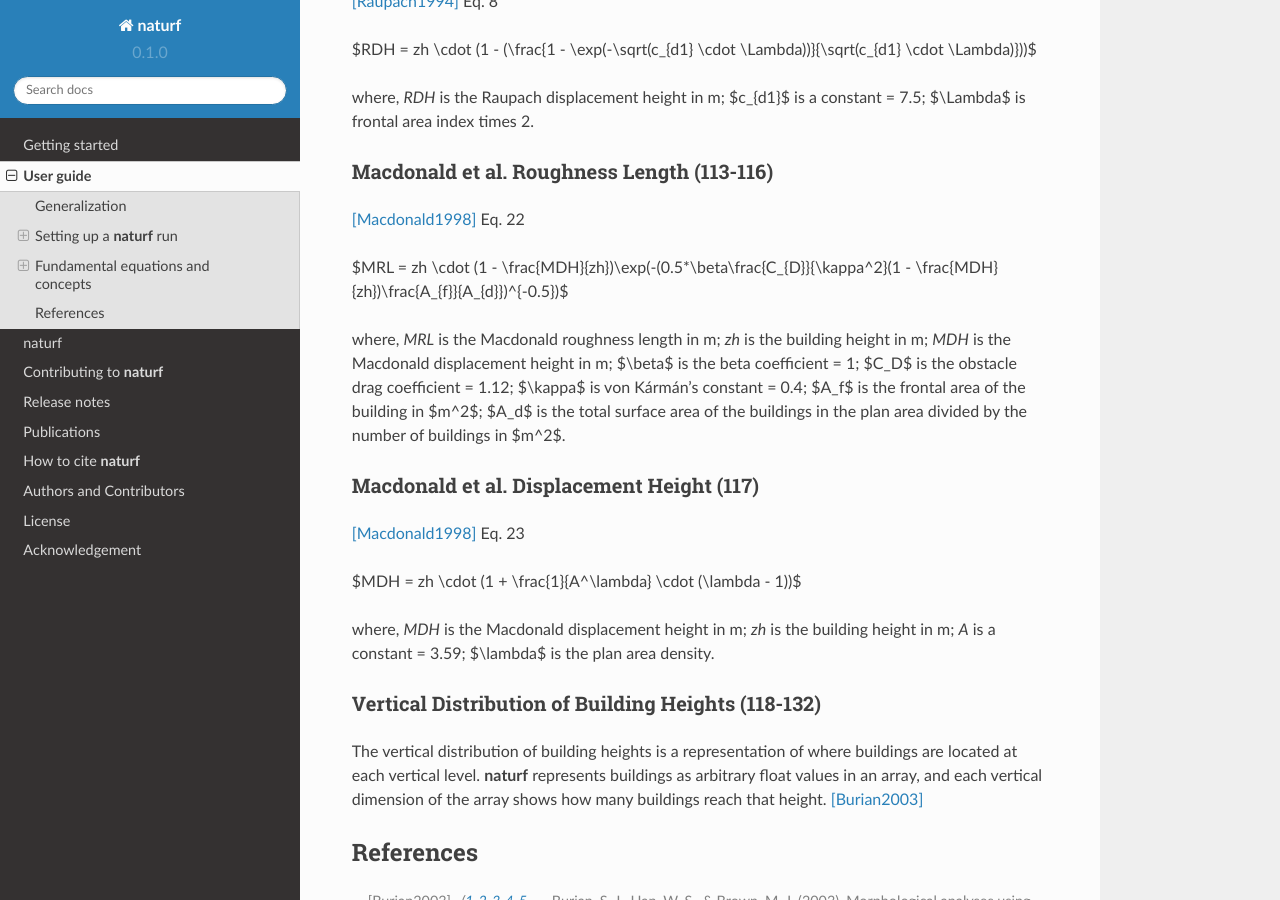
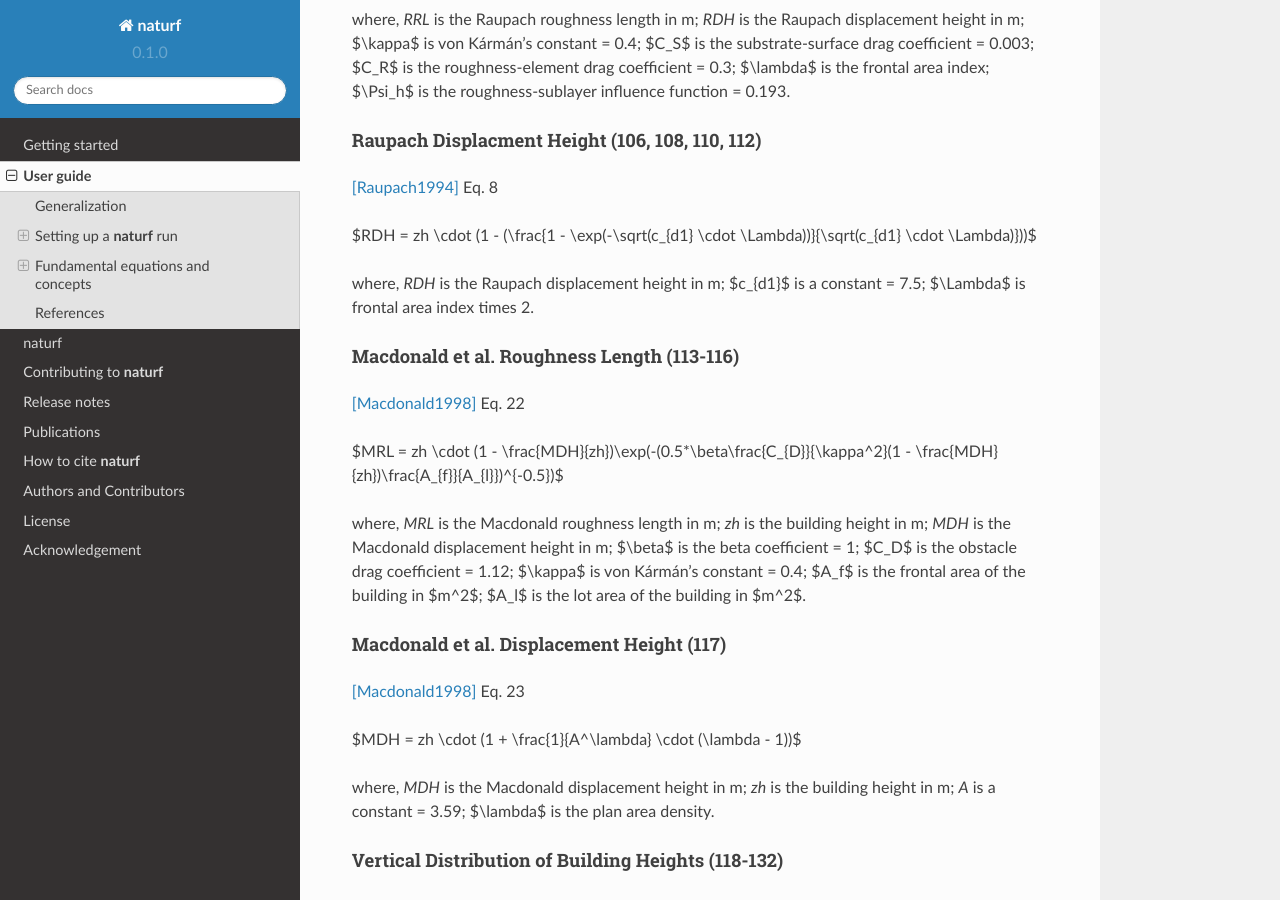
Before and after one commit to IMMM-SFA/naturf, a Sphinx documentation site: the page built from docs/source/user_guide.rst, in a window 1280 px wide and 900 px high, scrolled down 6457 px. Built offline with Sphinx 7.4.7 and the Read the Docs theme 2.0.0, drawn with Linux system fonts in a browser that asks for light colours; formulas are drawn with MathJax 3; some of the changed lines change nothing that is shown; some of the changed text lies outside the part shown.

Commit message:
add lot area, reorganize equations #111

```diff
--- a/docs/source/user_guide.rst
+++ b/docs/source/user_guide.rst
@@ -97,16 +97,15 @@
 Fundamental equations and concepts
 ----------------------------------
 
-The following are the urban parameters calculated by **naturf**.
+Supporting Parameters
+~~~~~~~~~~~~~~~~~~~~~
 
-Concepts/Definitions
-~~~~~~~~~~~~~~~~~~~~
+The following parameters/concepts are not output from **naturf** by default, but they contribute to the calculation of the output parameters.
 
 Plan Area
 ^^^^^^^^^
 
 When calculating parameters, **naturf** creates a buffer around each target building called the plan (or dilated) area. Each building has its own plan area which identifies neighbors to that target building which are important for the calculation of parameters. For the parameter definitions below, *total plan area* refers to the area of that buffer around the target building, while *building plan area* refers to the sum of building footprints within the *total plan area*. *Total plan area* should always be a larger value than the *building plan area*.
-
 
 Frontal Length
 ^^^^^^^^^^^^^^
@@ -118,14 +117,22 @@
 
 For the urban parameters calculated by **naturf**, frontal area refers to the wall area perpendicular to a given direction for all buildings within the target building's total plan area.
 
-Assumptions
-^^^^^^^^^^^
+Lot Area
+^^^^^^^^
+
+For the urban parameters calculated by **naturf**, lot area refers to the total surface area of all buildings
+within a given building's total plan area divided by the number of buildings in the total plan area.
+
+Building Height Limit
+^^^^^^^^^^^^^^^^^^^^^
 
 Following NUDAPT, **naturf** bins building heights into five meter increments from 0 to 75 meters. Any building with a height greater than 75 meters is considered as ending at 75 meters.
 
+Output Parameters
+~~~~~~~~~~~~~~~~~
 
 Frontal Area Density (1-60)
-~~~~~~~~~~~~~~~~~~~~~~~~~~~
+^^^^^^^^^^^^^^^^^^^^^^^^^^^
 
 Frontal area density is the frontal area at a certain height increment divided by the total plan area. **naturf** calculates frontal area density from the four cardinal directions (east, north, west, south) and at 5 meter increments from ground level to 75 meters. Parameters 1-15 represent the north, parameters 16-30 represent the west, parameters 31-45 represent the south, and parameters 46-60 represent the east. For instance, parameter 1 gives the north-facing wall area for each building and its neighbors divided by the total plan area. [Burian2003]_ Eq. 14
 
@@ -134,7 +141,7 @@
 where *FAD* is Frontal area density; *FA* is the frontal area of the wall from the current direction and height level in $m^2$; *TPA* is the total plan area in $m^2$.
 
 Plan Area Density (61-75)
-~~~~~~~~~~~~~~~~~~~~~~~~~
+^^^^^^^^^^^^^^^^^^^^^^^^^
 
 Plan area density is the ratio of building plan area to the total plan area, calculated in 5 meter increments from ground level to 75 meters. **naturf** projects the building footprint vertically to the building height, meaning plan area density is the same at every vertical level. [Burian2003]_ Eq. 7
 
@@ -143,27 +150,27 @@
 where, *PAD* is the plan area density; *BPA* is the building plan area in $m^2$; *TPA* is the total plan area in $m^2$.
 
 Rooftop Area Density (76-90)
-~~~~~~~~~~~~~~~~~~~~~~~~~~~~
+^^^^^^^^^^^^^^^^^^^^^^^^^^^^
 
 Rooftop area density is the ratio of building rooftop area to the total plan area, calculated in 5 meter increments from ground level to 75 meters. Because **naturf** projects building footprints vertically to the building height, these parameters are equal to the plan area density. [Burian2003]_ Eq. 7
 
 Plan Area Fraction (91)
-~~~~~~~~~~~~~~~~~~~~~~~
+^^^^^^^^^^^^^^^^^^^^^^^
 
 Plan area fraction is the ratio of building plan area to the total plan area, calculated at ground level. For **naturf**, this is equal to plan area density at any height increment. [Burian2003]_ Eq. 4
 
 Mean Building Height (92)
-~~~~~~~~~~~~~~~~~~~~~~~~~
+^^^^^^^^^^^^^^^^^^^^^^^^^
 
 The average building height of all buildings within the total plan area.
 
 Standard Deviation of Building Heights (93)
-~~~~~~~~~~~~~~~~~~~~~~~~~~~~~~~~~~~~~~~~~~~
+^^^^^^^^^^^^^^^^^^^^^^^^^^^^^^^^^^^^^^^^^^^
 
 The standard deviation of building heights for all buildings within the total plan area.
 
 Area Weighted Mean of Building Heights (94)
-~~~~~~~~~~~~~~~~~~~~~~~~~~~~~~~~~~~~~~~~~~~~~~~~~~~
+^^^^^^^^^^^^^^^^^^^^^^^^^^^^^^^^^^^^^^^^^^^
 
 The average height of all buildings within the total plan area weighted by the total plan area. [Burian2003]_ Eq. 3
 
@@ -172,12 +179,12 @@
 where, *AWMH* is the area weighted mean height in m; $A_i$ is the current building plan area in $m^2$; $zh_i$ is the current building height in m.
 
 Building Surface Area to Plan Area Ratio (95)
-~~~~~~~~~~~~~~~~~~~~~~~~~~~~~~~~~~~~~~~~~~~~~
+^^^^^^^^^^^^^^^^^^^^^^^^^^^^^^^^^^^^^^^^^^^^^
 
 The ratio of all the surface areas of a building to the total plan area. [Burian2003]_ Eq. 16
 
 Frontal Area Index (96-99)
-~~~~~~~~~~~~~~~~~~~~~~~~~~
+^^^^^^^^^^^^^^^^^^^^^^^^^^
 
 Frontal area index is the ratio of the entire frontal area of a building to the total plan area. **naturf** calculates the frontal area index from the four cardinal directions. Because buildings often do not face a cardinal direction head on, **naturf** uses the average alongwind and crosswind distance from the current building centroid to all other building centroids for the total plan area. [Burian2003]_ Eq. 12
 
@@ -186,7 +193,7 @@
 where, *FAI* is frontal area index; *FA* is the frontal area of the wall from the current direction in $m^2$; *TPA* is the total plan area in $m^2$.
 
 Complete Aspect Ratio (100)
-~~~~~~~~~~~~~~~~~~~~~~~~~~~
+^^^^^^^^^^^^^^^^^^^^^^^^^^^
 
 The ratio of building surface area and exposed ground area to the total plan area. [Burian2003]_ Eq. 15
 
@@ -195,7 +202,7 @@
 where, *BSA* is the building surface area in $m^2$; *BPA* is the building plan area in $m^2$; *TPA* is the total plan area in $m^2$.
 
 Height-to-Width Ratio (101)
-~~~~~~~~~~~~~~~~~~~~~~~~~~~
+^^^^^^^^^^^^^^^^^^^^^^^^^^^
 
 The ratio of the building height to the street width. **naturf** generalizes this as the ratio of average height of buildings in the total plan area to average distance from the current building to all other buildings in the total plan area. If a building has no other buildings in its total plan area, the average distance is set to a default value. [Burian2003]_ Eq. 18
 
@@ -204,7 +211,7 @@
 where, $\\overline{\\lambda_s}$ is the average height-to-width ratio; $\\overline{z_h}$ is the average building height in m; $\\overline{W}$ is the average distance between buildings.
 
 Sky-View Factor (102)
-~~~~~~~~~~~~~~~~~~~~~
+^^^^^^^^^^^^^^^^^^^^^
 
 The fraction of visible sky in a given area. **naturf** generalizes the distance between buildings to be the average distance between the current building and all other buildings in the total plan area.  [Dirksen2019]_ Eq. 1
 
@@ -213,7 +220,7 @@
 where, *SVF* is the sky-view factor; *H* is the building height in m; *W* is the distance between buildings in m.
 
 Grimmond & Oke Roughness Length (103)
-~~~~~~~~~~~~~~~~~~~~~~~~~~~~~~~~~~~~~
+^^^^^^^^^^^^^^^^^^^^^^^^^^^^^^^^^^^^^
 
 [GrimmondOke1999]_ Eq. 2
 
@@ -222,7 +229,7 @@
 where, *GORL* is Grimmond & Oke rougness length in m; *zh* is the building height in m.
 
 Grimmond & Oke Displacement Height (104)
-~~~~~~~~~~~~~~~~~~~~~~~~~~~~~~~~~~~~~~~~
+^^^^^^^^^^^^^^^^^^^^^^^^^^^^^^^^^^^^^^^^
 
 [GrimmondOke1999]_ Eq. 1
 
@@ -232,7 +239,7 @@
 
 
 Raupach Roughness Length (105, 107, 109, 111)
-~~~~~~~~~~~~~~~~~~~~~~~~~~~~~~~~~~~~~~~~~~~~~
+^^^^^^^^^^^^^^^^^^^^^^^^^^^^^^^^^^^^^^^^^^^^^
 
 [Raupach1994]_ Eq. 4
 
@@ -242,7 +249,7 @@
 
 
 Raupach Displacment Height (106, 108, 110, 112)
-~~~~~~~~~~~~~~~~~~~~~~~~~~~~~~~~~~~~~~~~~~~~~~~
+^^^^^^^^^^^^^^^^^^^^^^^^^^^^^^^^^^^^^^^^^^^^^^^
 
 [Raupach1994]_ Eq. 8
 
@@ -251,16 +258,16 @@
 where, *RDH* is the Raupach displacement height in m; $c_{d1}$ is a constant = 7.5; $\\Lambda$ is frontal area index times 2.
 
 Macdonald et al. Roughness Length (113-116)
-~~~~~~~~~~~~~~~~~~~~~~~~~~~~~~~~~~~~~~~~~~~
+^^^^^^^^^^^^^^^^^^^^^^^^^^^^^^^^^^^^^^^^^^^
 
 [Macdonald1998]_ Eq. 22
 
-$MRL = zh \\cdot (1 - \\frac{MDH}{zh})\\exp(-(0.5*\\beta\\frac{C_{D}}{\\kappa^2}(1 - \\frac{MDH}{zh})\\frac{A_{f}}{A_{d}})^{-0.5})$
+$MRL = zh \\cdot (1 - \\frac{MDH}{zh})\\exp(-(0.5*\\beta\\frac{C_{D}}{\\kappa^2}(1 - \\frac{MDH}{zh})\\frac{A_{f}}{A_{l}})^{-0.5})$
 
-where, *MRL* is the Macdonald roughness length in m; *zh* is the building height in m; *MDH* is the Macdonald displacement height in m; $\\beta$ is the beta coefficient = 1; $C_D$ is the obstacle drag coefficient = 1.12; $\\kappa$ is von Kármán's constant = 0.4; $A_f$ is the frontal area of the building in $m^2$; $A_d$ is the total surface area of the buildings in the plan area divided by the number of buildings in $m^2$.
+where, *MRL* is the Macdonald roughness length in m; *zh* is the building height in m; *MDH* is the Macdonald displacement height in m; $\\beta$ is the beta coefficient = 1; $C_D$ is the obstacle drag coefficient = 1.12; $\\kappa$ is von Kármán's constant = 0.4; $A_f$ is the frontal area of the building in $m^2$; $A_l$ is the lot area of the building in $m^2$.
 
 Macdonald et al. Displacement Height (117)
-~~~~~~~~~~~~~~~~~~~~~~~~~~~~~~~~~~~~~~~~~~
+^^^^^^^^^^^^^^^^^^^^^^^^^^^^^^^^^^^^^^^^^^
 
 [Macdonald1998]_ Eq. 23
 
@@ -269,7 +276,7 @@
 where, *MDH* is the Macdonald displacement height in m; *zh* is the building height in m; *A* is a constant = 3.59; $\\lambda$ is the plan area density.
 
 Vertical Distribution of Building Heights (118-132)
-~~~~~~~~~~~~~~~~~~~~~~~~~~~~~~~~~~~~~~~~~~~~~~~~~~~
+^^^^^^^^^^^^^^^^^^^^^^^^^^^^^^^^^^^^^^^^^^^^^^^^^^^
 
 The vertical distribution of building heights is a representation of where buildings are located at each vertical level. **naturf** represents buildings as arbitrary float values in an array, and each vertical dimension of the array shows how many buildings reach that height. [Burian2003]_
 
```
